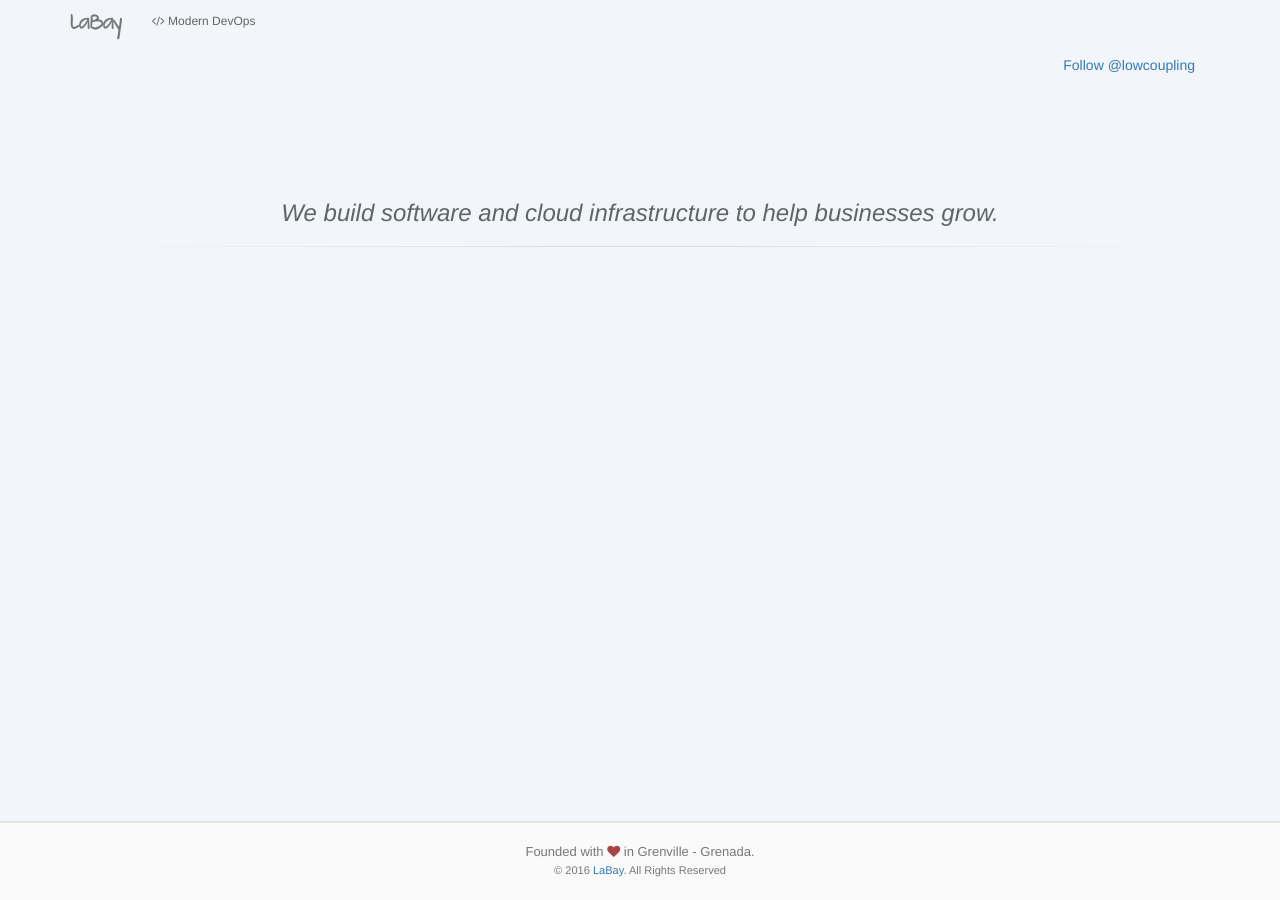
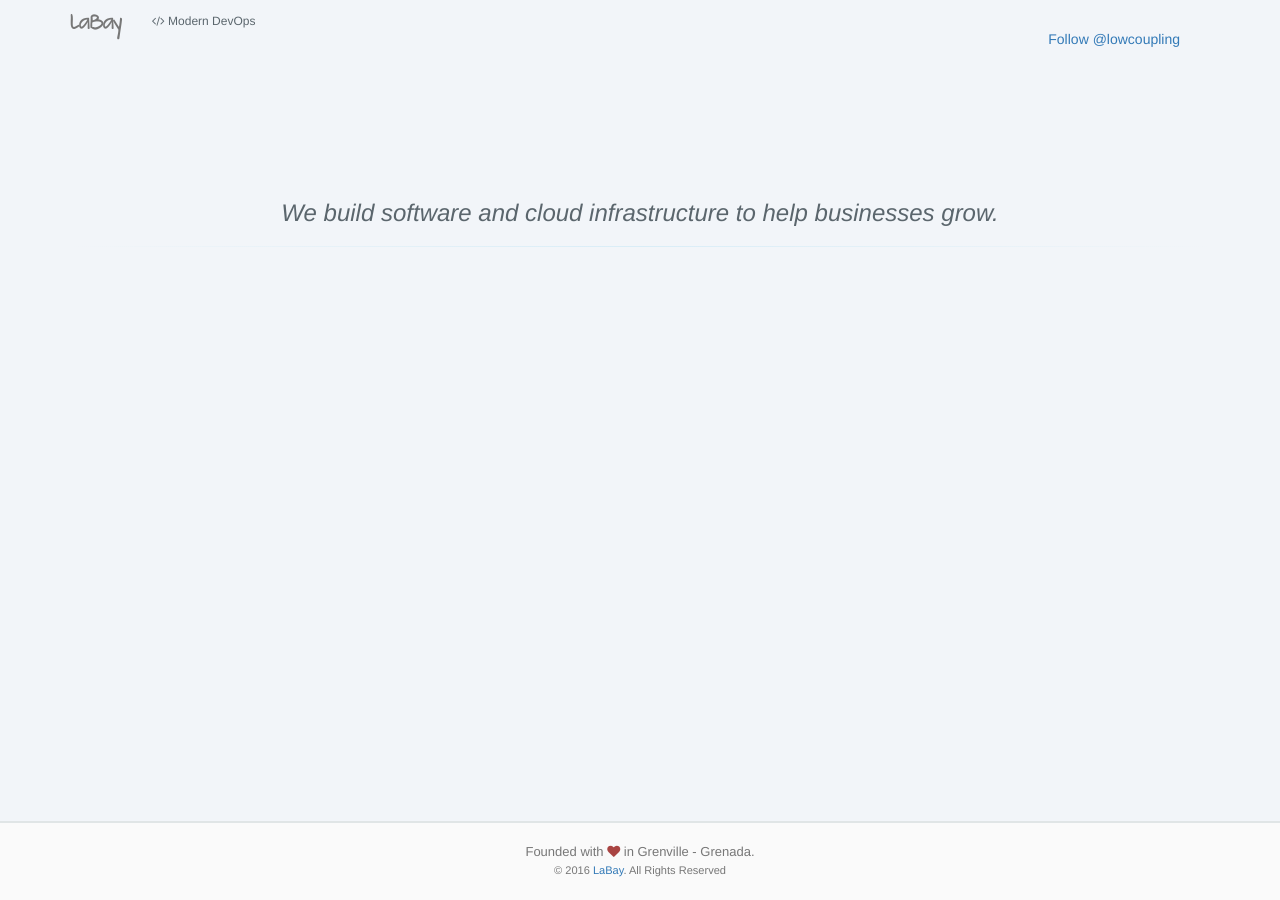
Before and after one commit to lovellfelix/labay.io, a Jekyll site: the page built from index.html, in a window 1280 px wide. Built offline with Jekyll 4.4.1, drawn with Linux system fonts in a browser that asks for light colours; some web fonts are replaced; comment, search, counter and statistics services are not loaded.

```diff
--- a/_includes/nav.html
+++ b/_includes/nav.html
@@ -15,12 +15,12 @@
 Modern DevOps</h6>
       </ul>
       <ul class="nav navbar-nav pull-right">
-        <li style="margin-top:10px;"><a>
+        <li style="padding: 14px 15px;">
 
 <a href="https://twitter.com/__labay" class="twitter-follow-button" data-show-count="true" data-show-screen-name="false">Follow @lowcoupling</a>
 <script>!function(d,s,id){var js,fjs=d.getElementsByTagName(s)[0],p=/^http:/.test(d.location)?'http':'https';if(!d.getElementById(id)){js=d.createElement(s);js.id=id;js.src=p+'://platform.twitter.com/widgets.js';fjs.parentNode.insertBefore(js,fjs);}}(document, 'script', 'twitter-wjs');</script>
 
-</a></li>
+</li>
   </ul>
     </div>
   </div>
--- a/_scss/base.scss
+++ b/_scss/base.scss
@@ -56,6 +56,6 @@
 hr.soften {
     height: 1px;
     margin: 20px 0;
-    background-image: -webkit-linear-gradient(left, rgba(0, 0, 0, 0), rgba(0, 0, 0, .1), rgba(0, 0, 0, 0));
+    background-image: -webkit-linear-gradient(left, transparent, #d9edf7, transparent);
     border: 0;
 }
```
